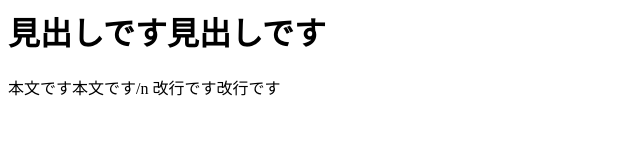
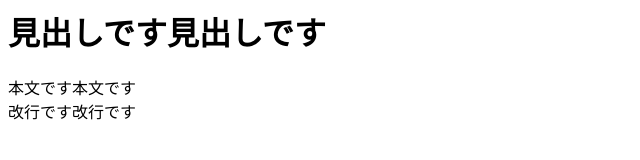
Before and after one commit to LittIe-ma/github-pages-test, a plain HTML site: page index.html in a window 1280 px wide. Shown: the whole page, without its empty margins (0-640 px from the left). Drawn offline with Linux system fonts and the light colour scheme.

Commit message:
Update index.html

```diff
--- a/index.html
+++ b/index.html
@@ -1,7 +1,7 @@
 <h1>見出しです見出しです</h1>
 <main>
-  <body>
-    本文です本文です/n
+  <p>
+    本文です本文です<br>
     改行です改行です
-  </body>
+  </p>
 </main>
```
